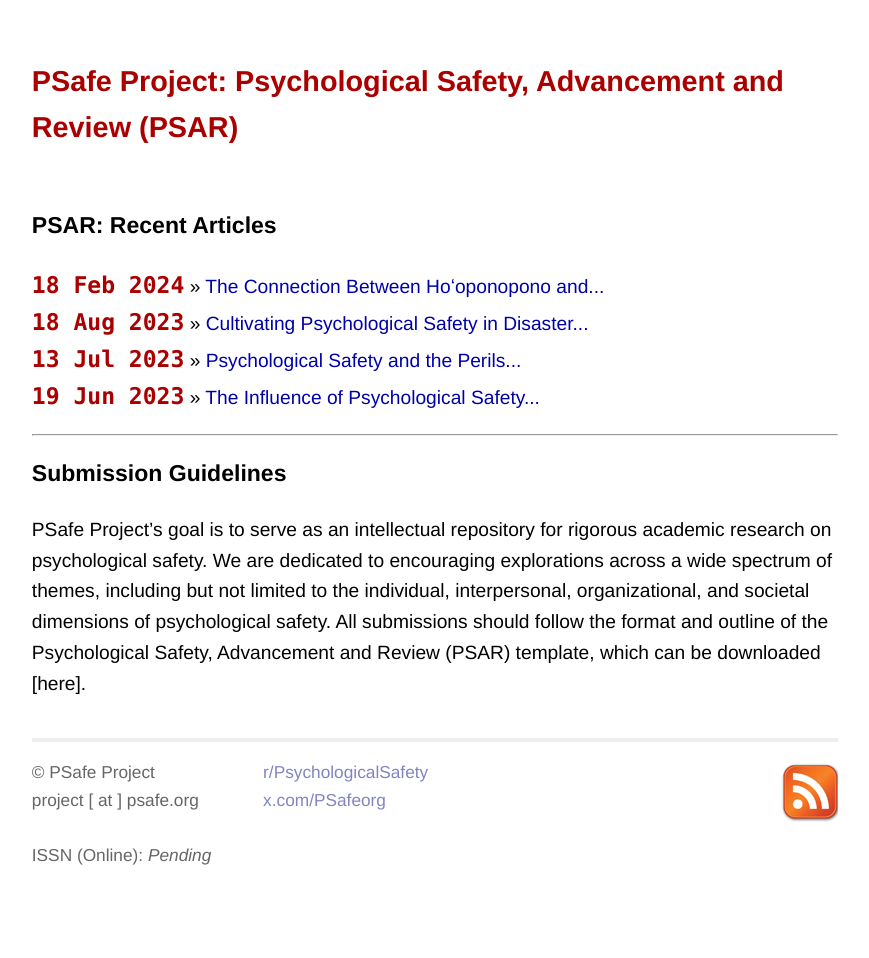
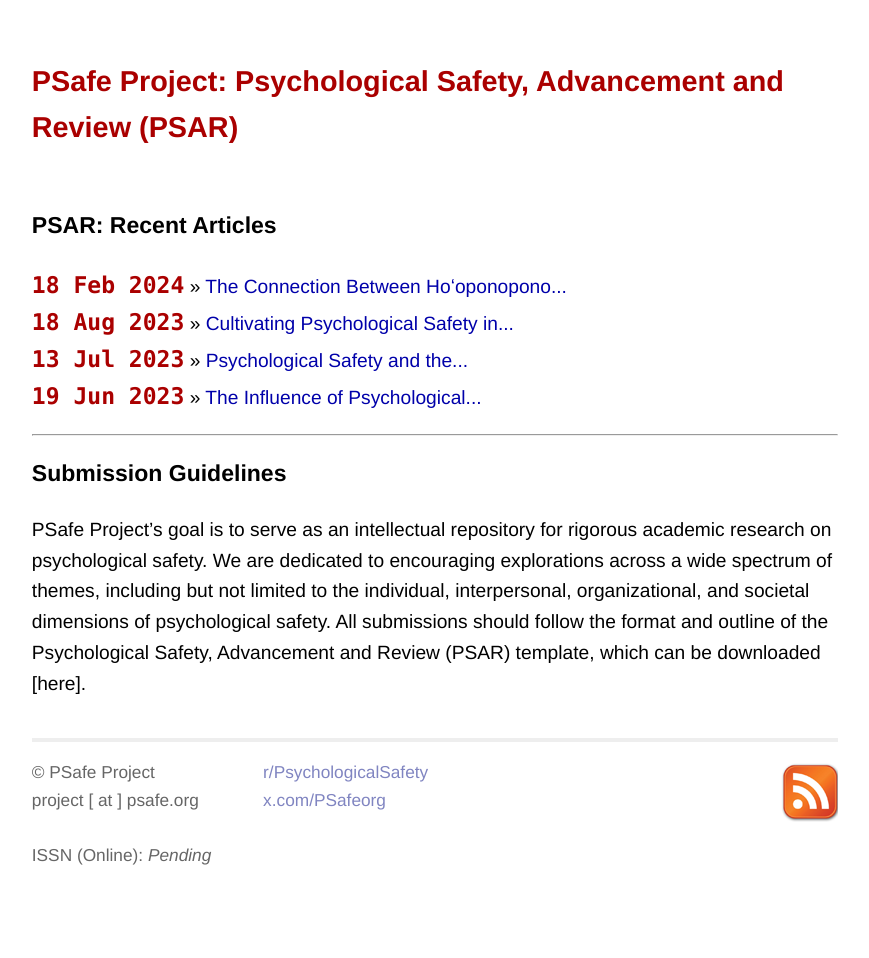
Before and after one commit to atidbit/psafe, a Jekyll site: the page built from psar.html, in a window 1280 px wide. Shown: the whole page, without its empty margins (205-1074 px from the left). Built offline with Jekyll 4.4.1, drawn with Linux system fonts in a browser that asks for light colours; some web fonts are replaced.

```diff
--- a/psar.html
+++ b/psar.html
@@ -9,7 +9,7 @@ title: Psychological Safety, Advancement and Review
 
   <ul class="posts">
     {% for post in site.posts %}
-      <li><span>{{ post.date | date_to_string }}</span> &raquo; <a href="{{ post.url }}">{{ post.title | truncatewords: 5 }}</a></li>
+      <li><span>{{ post.date | date_to_string }}</span> &raquo; <a href="{{ post.url }}">{{ post.title | truncatewords: 4 }}</a></li>
     {% endfor %}
   </ul>
 <hr style="margin-top:-1em;margin-bottom:+1em">
```
